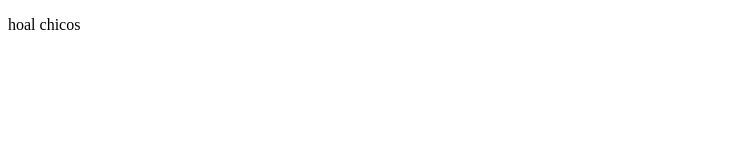
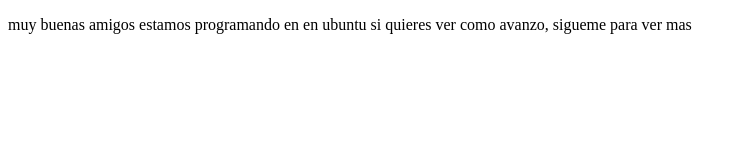
Before and after one commit to migueles3/ProyectoDemoCursoPrework, a plain HTML site: page index.html in a window 1280 px wide. Shown: the whole page, without its empty margins (0-747 px from the left). Drawn offline with Linux system fonts and the light colour scheme.

```diff
--- a/index.html
+++ b/index.html
@@ -8,6 +8,7 @@
 </head>
 <body>
     <p>
-        hoal chicos
+        muy buenas amigos estamos programando en en ubuntu
+      si quieres ver como avanzo, sigueme para ver mas
 </body>
 </html>
```
